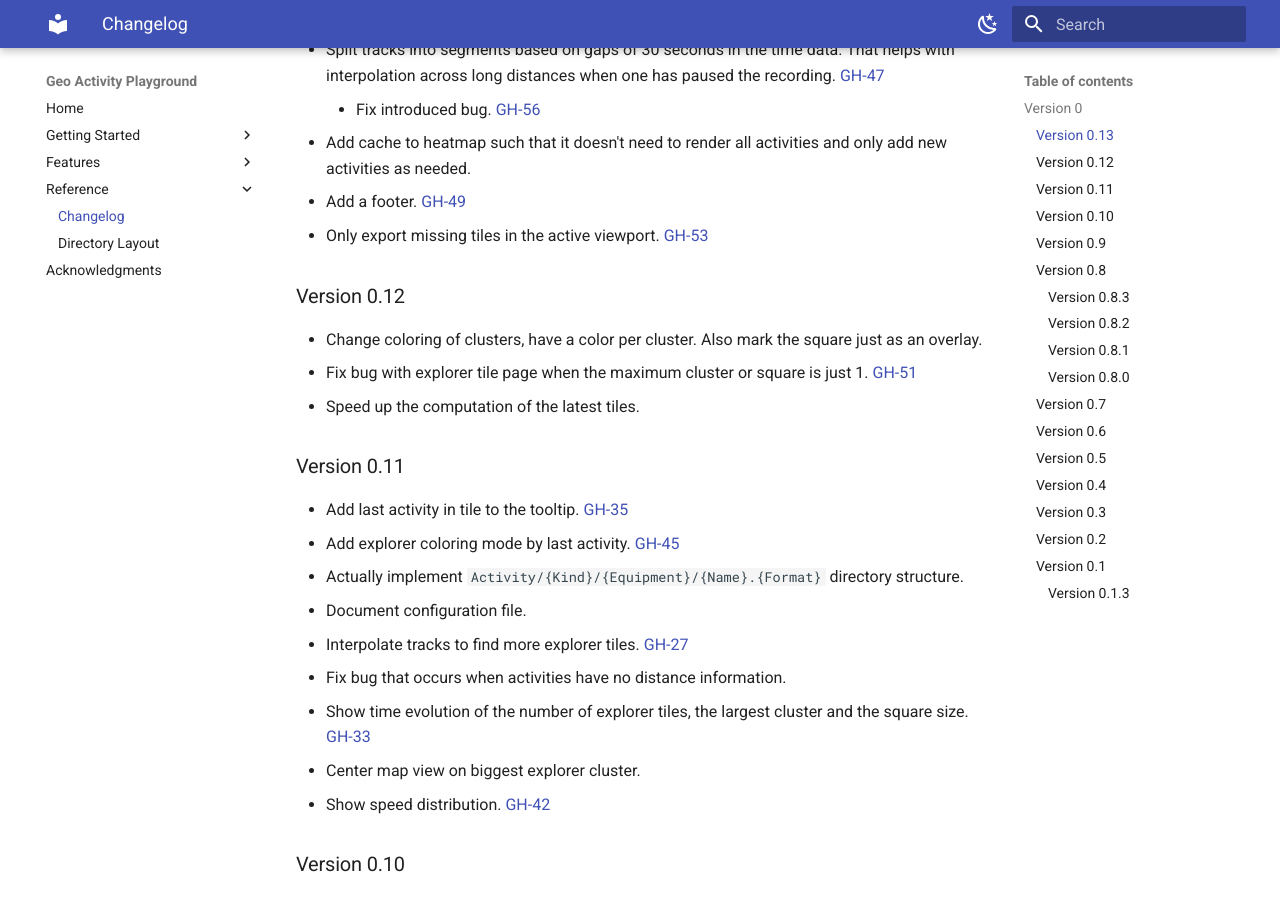
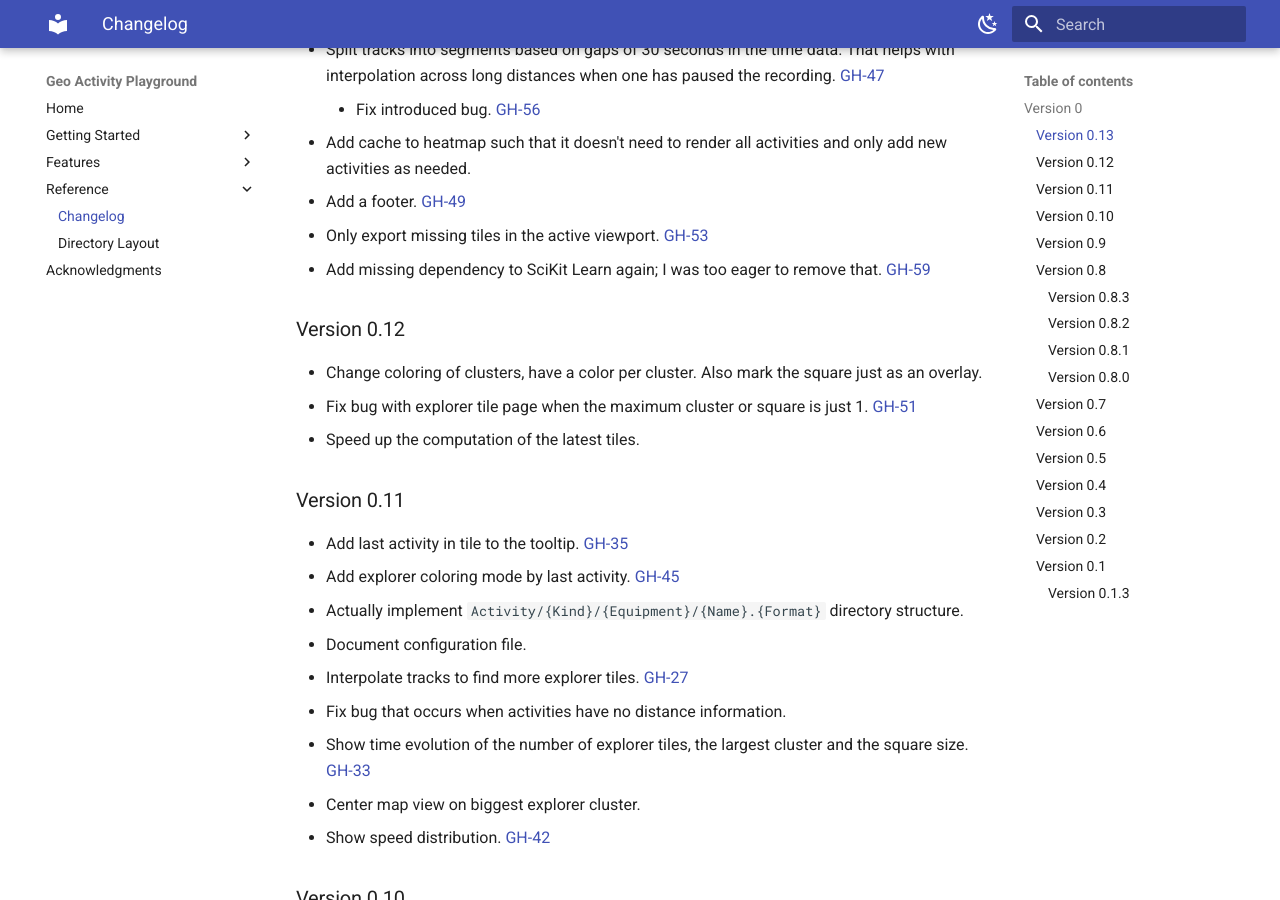
Before and after one commit to martin-ueding/geo-activity-playground, an MkDocs documentation site: the page built from docs/reference/changelog.md, in a window 1280 px wide and 900 px high, scrolled down 548 px. Built offline with MkDocs 1.6.1 and Material for MkDocs 9.7.7, drawn with Linux system fonts in a browser that asks for light colours.

Commit message:
GH-59: Add scikit-learn back to dependencies

```diff
--- a/docs/reference/changelog.md
+++ b/docs/reference/changelog.md
@@ -17,6 +17,7 @@
 - Add cache to heatmap such that it doesn't need to render all activities and only add new activities as needed.
 - Add a footer. [GH-49](https://github.com/martin-ueding/geo-activity-playground/issues/49)
 - Only export missing tiles in the active viewport. [GH-53](https://github.com/martin-ueding/geo-activity-playground/issues/53)
+- Add missing dependency to SciKit Learn again; I was too eager to remove that. [GH-59](https://github.com/martin-ueding/geo-activity-playground/issues/59)
 
 ### Version 0.12
 
--- a/pyproject.toml
+++ b/pyproject.toml
@@ -34,6 +34,7 @@
 vl-convert-python = "^1.0.1"
 tcxreader = "^0.4.5"
 python-dateutil = "^2.8.2"
+scikit-learn = "^1.3.2"
 
 [tool.poetry.group.dev.dependencies]
 black = "^22.3.0"
```
Also changed, not shown: 1 other file.
